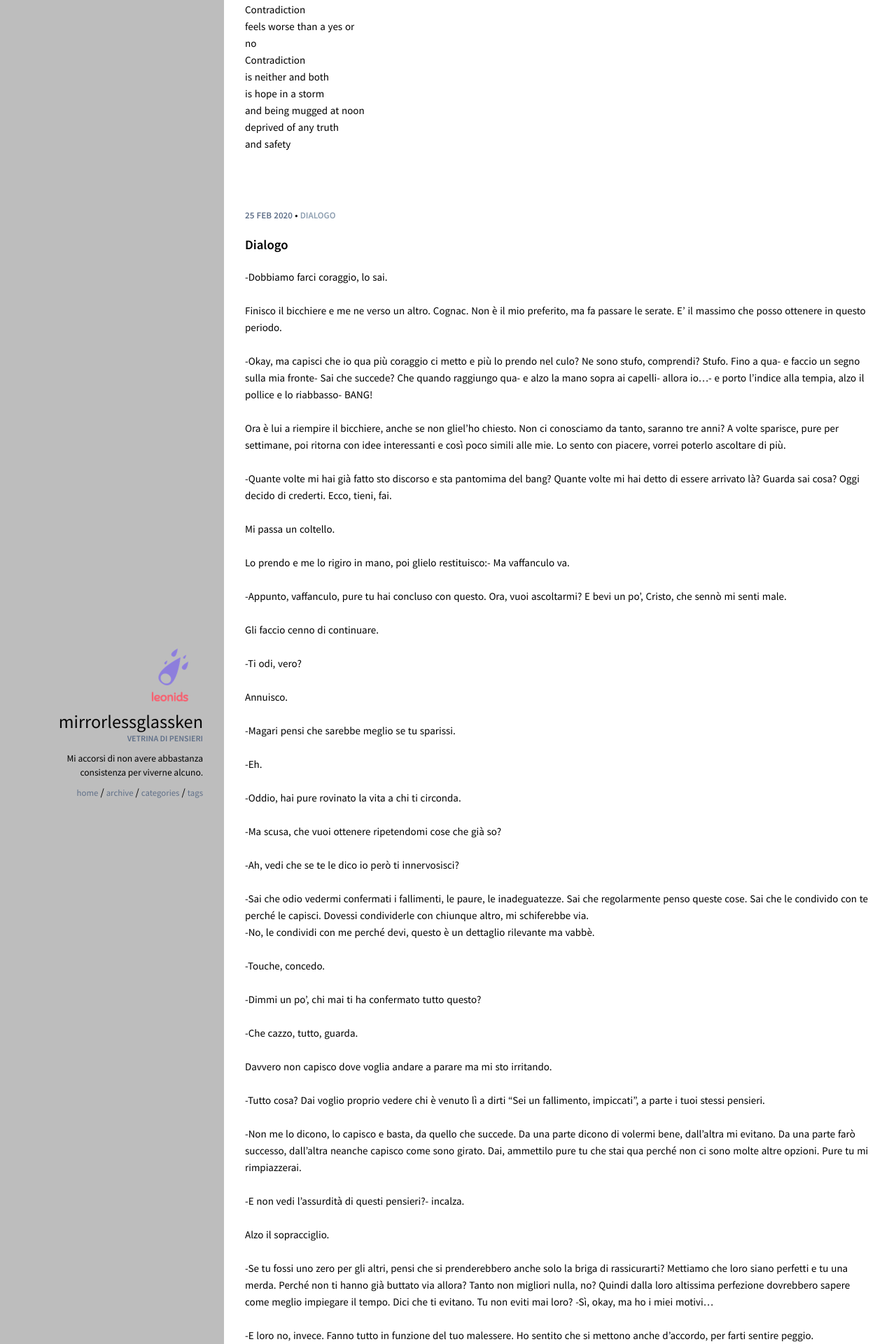
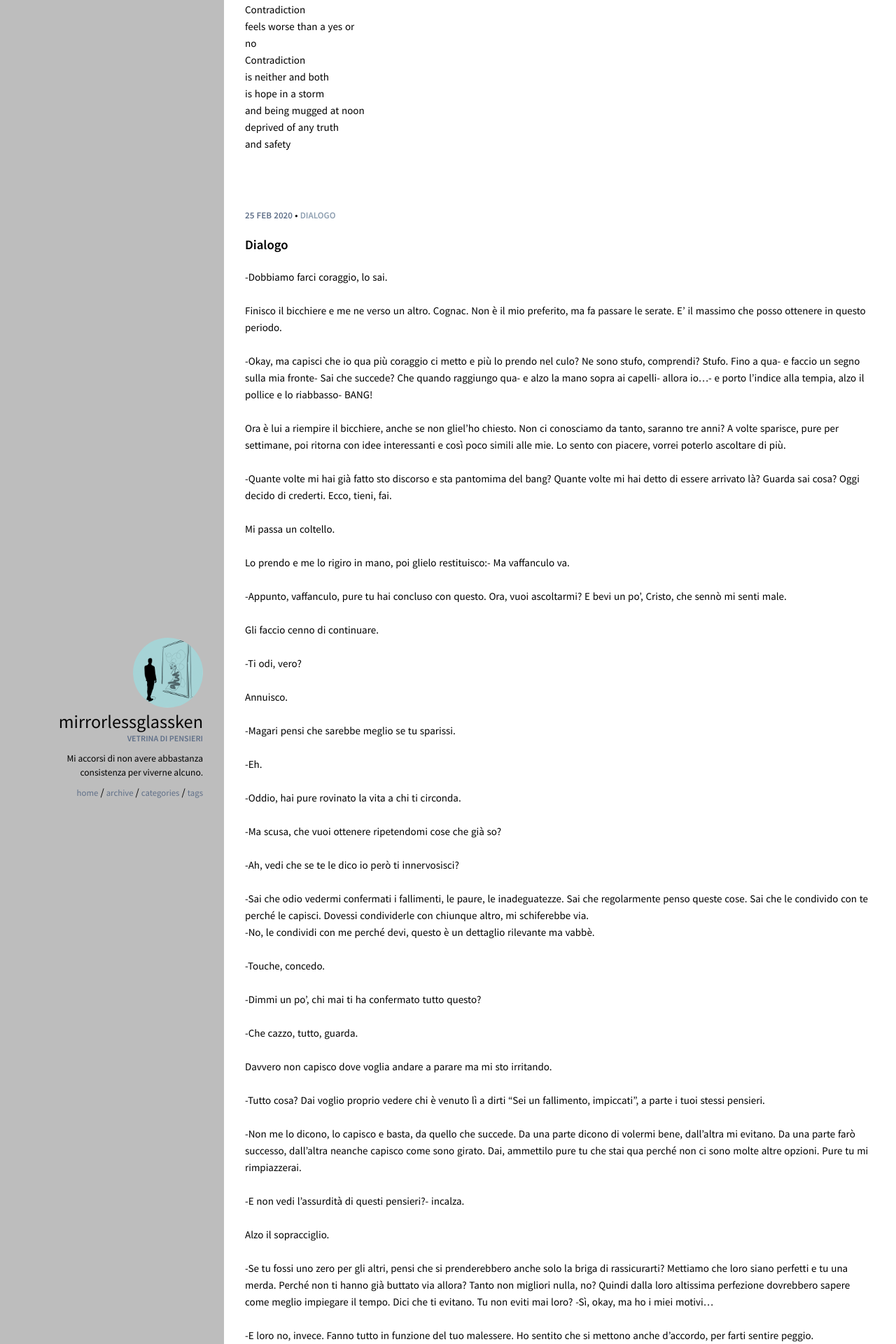
Before and after one commit to mirrorlessglassken/mirrorlessglassken.github.io, a Jekyll site: the page built from index.html, in a window 1280 px wide. Shown: the part 307-2227 px from the top of the page at 70% size. Built offline with Jekyll 4.4.1, drawn with Linux system fonts in a browser that asks for light colours.

Commit message:
aggiunto avatar

```diff
--- a/_config.yml
+++ b/_config.yml
@@ -34,7 +34,7 @@ kramdown:
 #
 owner:
   name: MirrorlessGlassKen
-  avatar: leonids-logo.png
+  avatar: ken-1.png
   job: "Vetrina di pensieri"
   bio: "Mi accorsi di non avere abbastanza consistenza per viverne alcuno."
   email:
```
Also changed, not shown: img/ken-1.png (added), img/leonids-logo.png (deleted).
